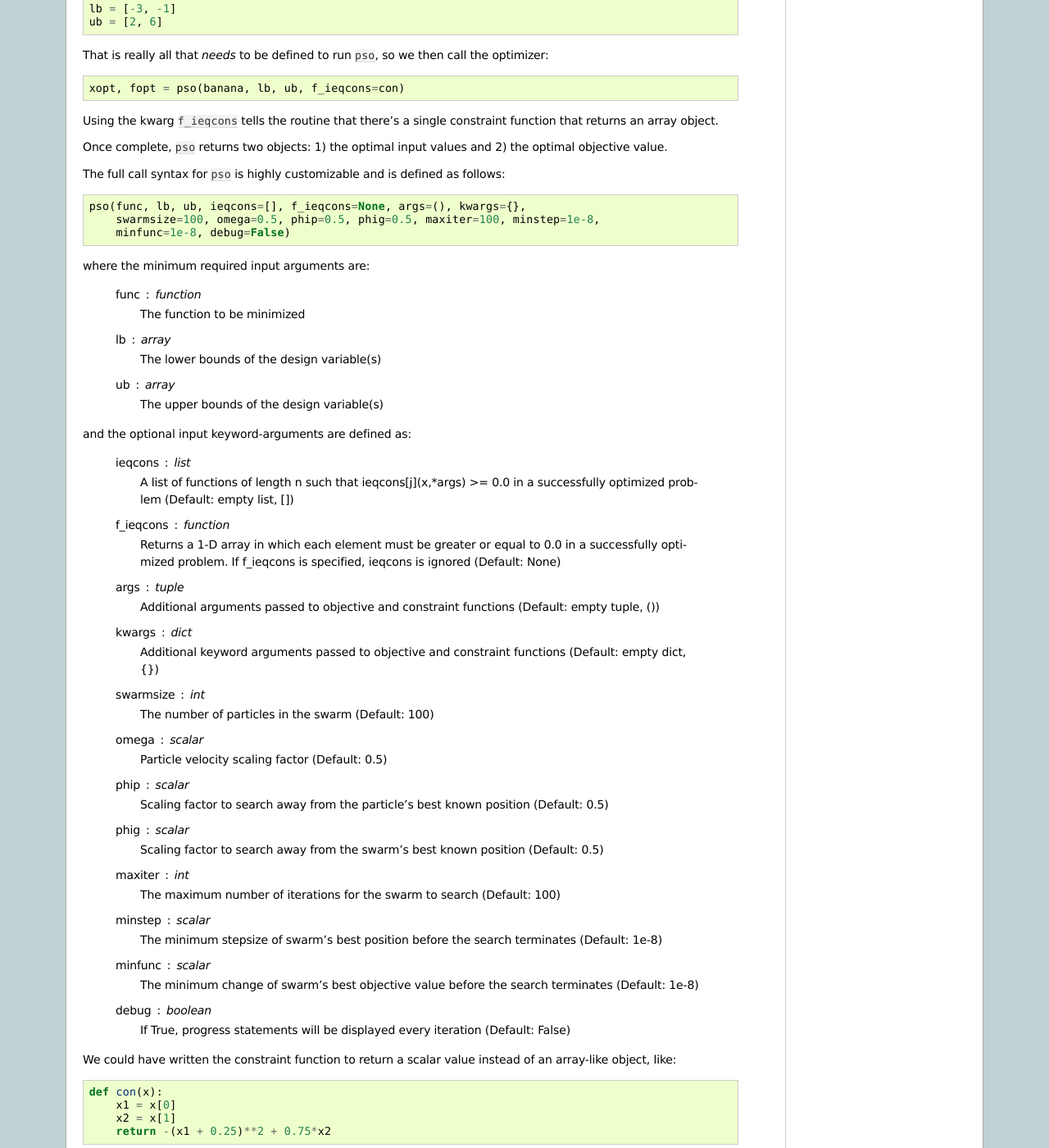
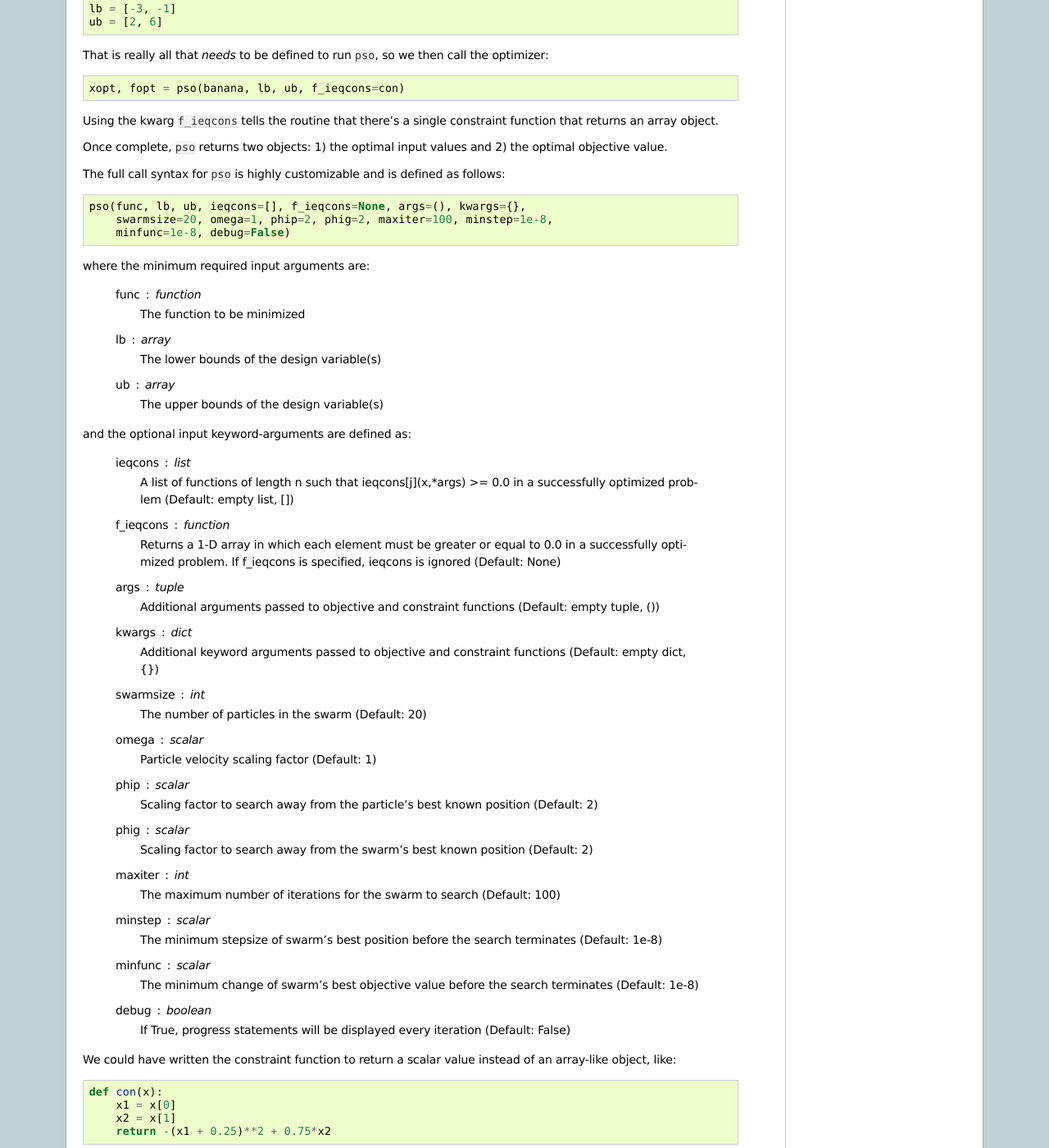
Before and after one commit to tisimst/pyswarm, a Sphinx documentation site: the page built from doc/index.rst, in a window 1280 px wide and 1400 px high, scrolled down 2511 px. Shown: the whole window at 82% size. Built offline with Sphinx 7.4.7, drawn with Linux system fonts in a browser that asks for light colours.

Commit message:
updated to reflect new default kwarg values

```diff
--- a/doc/index.rst
+++ b/doc/index.rst
@@ -213,7 +213,7 @@ follows:
 .. code-block:: python
 
    pso(func, lb, ub, ieqcons=[], f_ieqcons=None, args=(), kwargs={},
-       swarmsize=100, omega=0.5, phip=0.5, phig=0.5, maxiter=100, minstep=1e-8,
+       swarmsize=20, omega=1, phip=2, phig=2, maxiter=100, minstep=1e-8,
        minfunc=1e-8, debug=False)
 
 where the minimum required input arguments are:
@@ -241,15 +241,15 @@ and the optional input keyword-arguments are defined as:
         Additional keyword arguments passed to objective and constraint
         functions (Default: empty dict, {})
     swarmsize : int
-        The number of particles in the swarm (Default: 100)
+        The number of particles in the swarm (Default: 20)
     omega : scalar
-        Particle velocity scaling factor (Default: 0.5)
+        Particle velocity scaling factor (Default: 1)
     phip : scalar
         Scaling factor to search away from the particle's best known position
-        (Default: 0.5)
+        (Default: 2)
     phig : scalar
         Scaling factor to search away from the swarm's best known position
-        (Default: 0.5)
+        (Default: 2)
     maxiter : int
         The maximum number of iterations for the swarm to search (Default: 100)
     minstep : scalar
```
